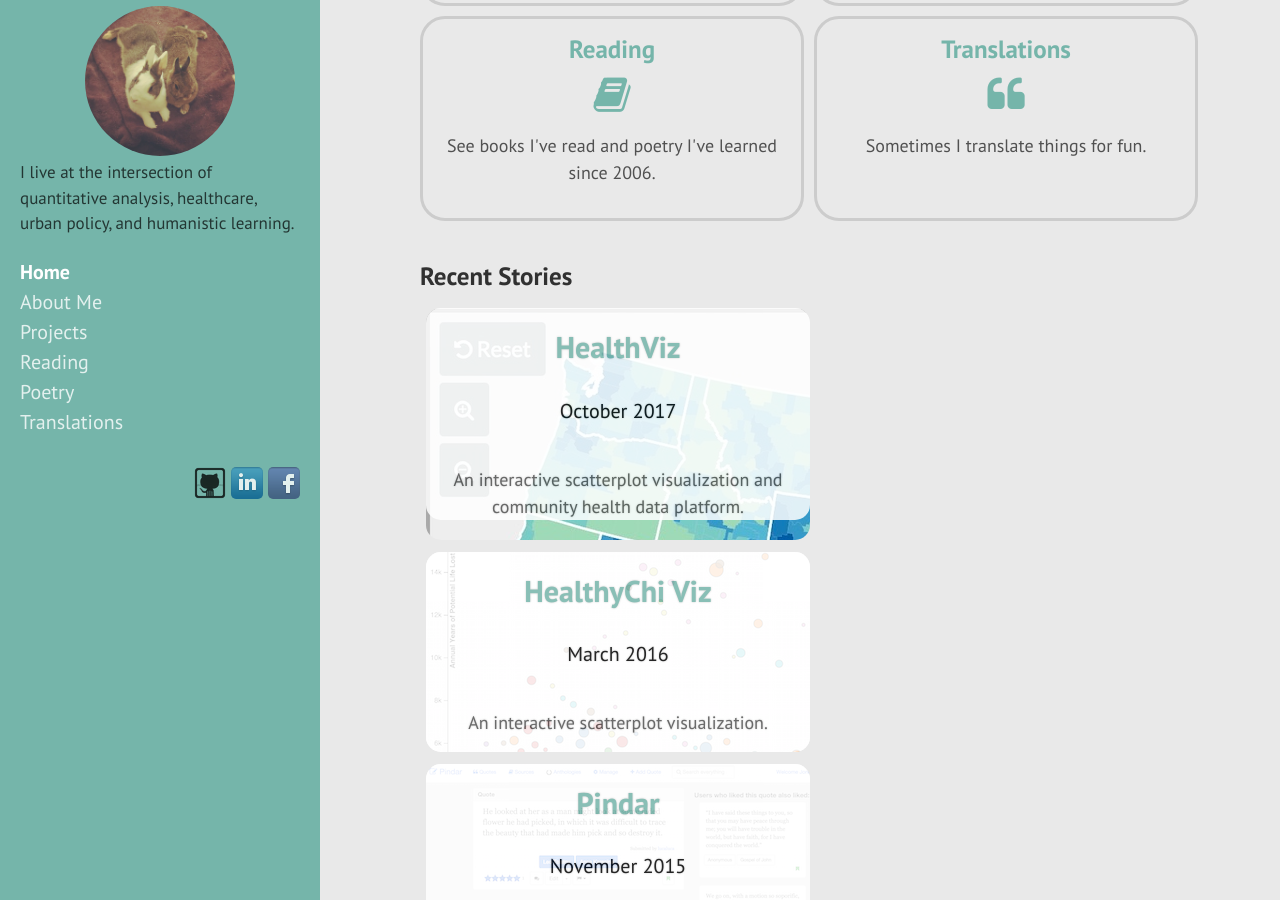
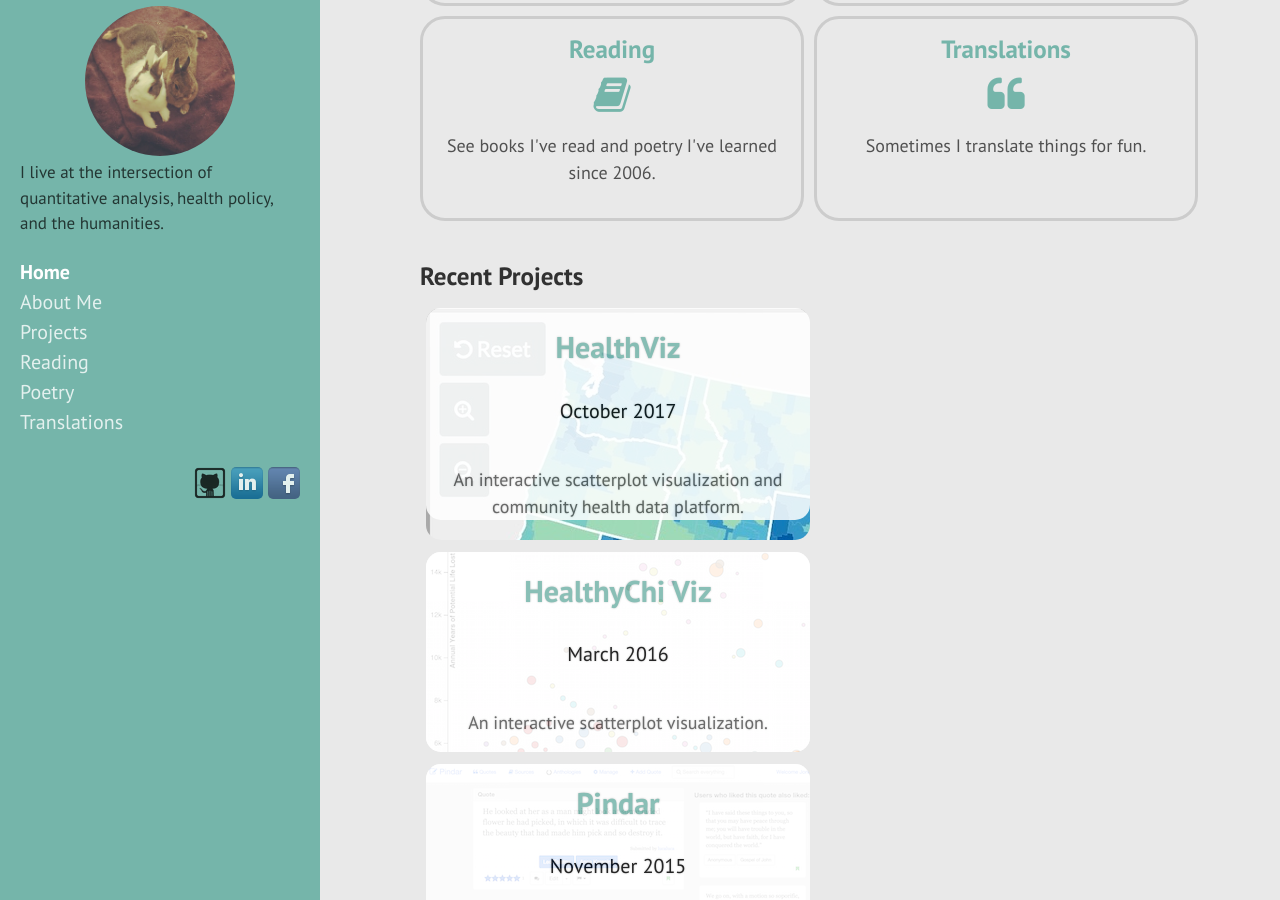
Before and after one commit to jcgiuffrida/jcgiuffrida.github.io, a Jekyll site: the page built from index.html, in a window 1280 px wide and 900 px high, scrolled down 416 px. Built offline with Jekyll 4.4.1, drawn with Linux system fonts in a browser that asks for light colours; nearby versions of some CDN libraries.

Commit message:
maybe this will fix it

```diff
--- a/_config.yml
+++ b/_config.yml
@@ -7,7 +7,7 @@ permalink:        pretty
 # Setup
 title:            'Jonathan Giuffrida'
 tagline:          'Adventures in Data Analysis and Bunnies'
-description:      'I live at the intersection of quantitative analysis, healthcare, urban policy, and humanistic learning.'
+description:      'I live at the intersection of quantitative analysis, health policy, and the humanities.'
 url:              https://lucaluca.github.io
 enforce_ssl:      lucaluca.github.io
 baseurl:          ''
--- a/_includes/head.html
+++ b/_includes/head.html
@@ -25,7 +25,7 @@ if ((host == window.location.host) && (window.location.protocol != "https:"))
   <link rel="stylesheet" href="{{ site.baseurl }}/public/css/poole.css">
   <link rel="stylesheet" href="{{ site.baseurl }}/public/css/hyde.css">
   <link rel="stylesheet" href="{{ site.baseurl }}/public/css/custom.css">
-  <link rel="stylesheet" href="http://fonts.googleapis.com/css?family=PT+Sans:400,400italic,700|Abril+Fatface">
+  <link rel="stylesheet" href="https://fonts.googleapis.com/css?family=PT+Sans:400,400italic,700|Abril+Fatface">
   <link rel="stylesheet" href="https://maxcdn.bootstrapcdn.com/font-awesome/4.5.0/css/font-awesome.min.css">
 
 
--- a/index.html
+++ b/index.html
@@ -33,19 +33,19 @@ title: Home
     </div>
 </div>
 
-<h3>Recent Stories</h3>
+<h3>Recent Projects</h3>
 <div class="group">
 {% assign counter = 0 %}
 {% for post in site.posts %}
     {% if counter < max_projects %}
     {% cycle 'open row': '<div class="clearfix">', nil %}
       <div class="panel{% if post.image %}" style="background-image: url('{{ site.baseurl }}{{ post.image }}'); {% else %} no-image{% endif %}" onclick="window.location='{{ site.baseurl }}{{ post.url }}';">
-      <div class="transparency">
-        <h2><a href="{{ site.baseurl }}{{ post.url }}">{{ post.title }}</a></h2>
-        <p class="post-date">{{ post.date | date: "%B %Y" }}</p>
-        <p class="post-excerpt">{{ post.excerpt }}</p>
+        <div class="transparency">
+          <h2><a href="{{ site.baseurl }}{{ post.url }}">{{ post.title }}</a></h2>
+          <p class="post-date">{{ post.date | date: "%B %Y" }}</p>
+          <p class="post-excerpt">{{ post.excerpt }}</p>
+        </div>
       </div>
-    </div>
     {% cycle 'close row': nil, '</div>' %}
     {% assign counter=counter | plus:1 %}
   {% endif %}
```
